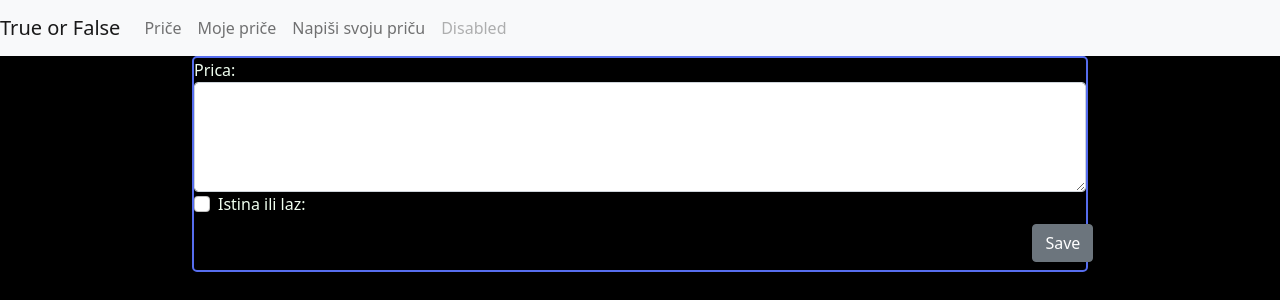
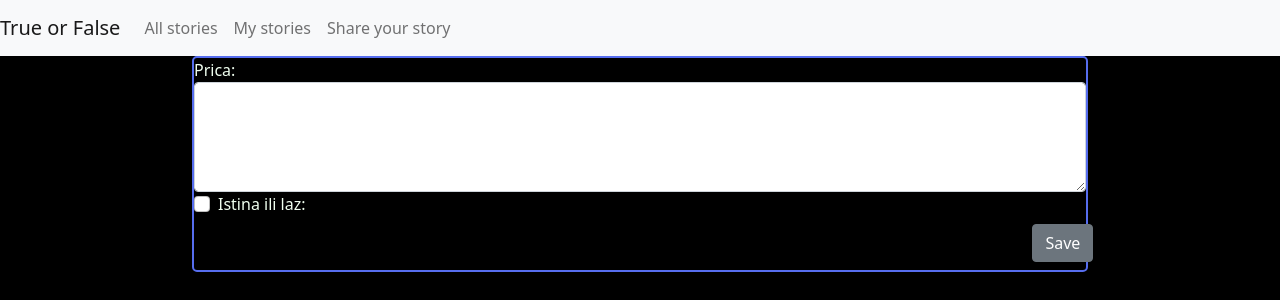
Before and after one commit to DejanR-24/True_or_false, a Django app: page /add_story/ in a window 1280 px wide. Shown: the top 300 px of the page. Run offline with Django 4.2, Linux system fonts and the light colour scheme.

Commit message:
translate to english nav.html

```diff
--- a/story/templates/story/nav.html
+++ b/story/templates/story/nav.html
@@ -6,17 +6,17 @@
     <div class="collapse navbar-collapse" id="navbarNav">
       <ul class="navbar-nav">
         <li class="nav-item active">
-          <a class="nav-link" href="/stories">Priče</a>
+          <a class="nav-link" href="/stories">All stories</a>
         </li>
         <li class="nav-item">
-          <a class="nav-link" href="/my_stories/">Moje priče</a>
+          <a class="nav-link" href="/my_stories/">My stories</a>
         </li>
         <li class="nav-item">
-          <a class="nav-link" href="/add_story/">Napiši svoju priču</a>
+          <a class="nav-link" href="/add_story/">Share your story</a>
         </li>
-        <li class="nav-item">
+<!--        <li class="nav-item">
           <a class="nav-link disabled" href="#">Disabled</a>
-        </li>
+        </li> -->
       </ul>
     </div>
   </nav>
--- a/story/views.py
+++ b/story/views.py
@@ -16,12 +16,7 @@ def stories(request):
 def story_comments(request,story_ID):
     comments = Comment.objects.filter(story_id=story_ID)   #story=story.objects.get(id=story_ID)) #SELECT * FROM KOMENTARI WHERE OBJAVE_ID=
     story = Story.objects.get(id=story_ID)
-    username = request.user.username
-    initial_data ={
-        'story': story_ID,
-        'author': username,
-    }
-    form=CommentForm(request.POST or None,initial=initial_data)
+    form=CommentForm(request.POST or None)
     if form.is_valid():
         form.save()
     return render(request, 'story/comments.html',{'story':story,'comments':comments, 'form':form})
```
